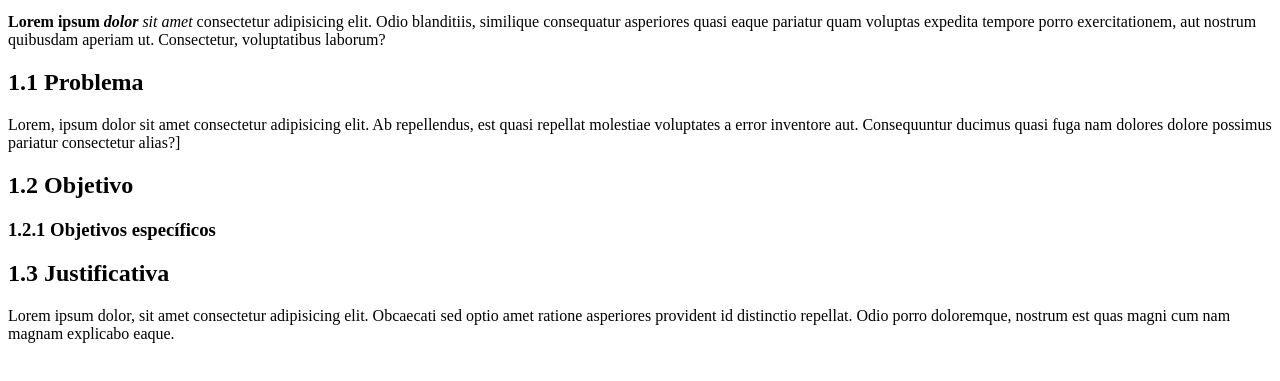
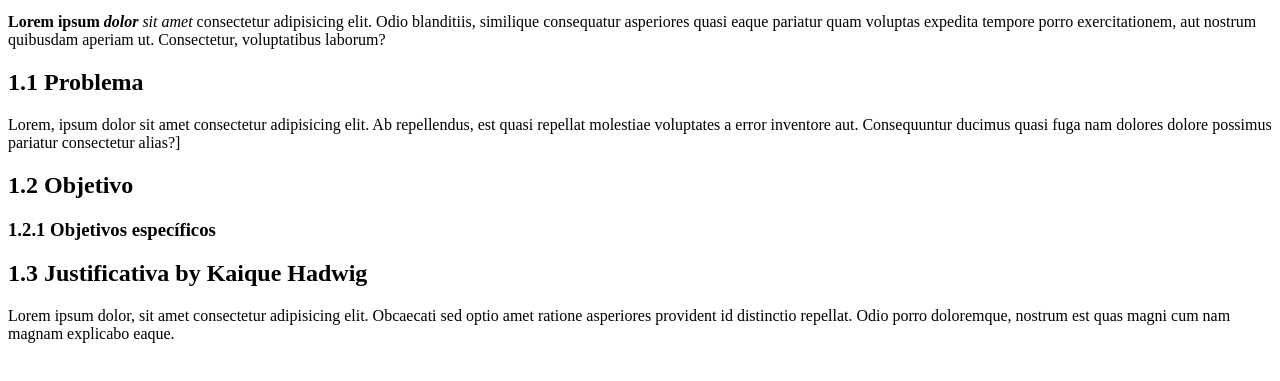
Before and after one commit to nevess10/SITEWEB, a plain HTML site: page index.html in a window 1280 px wide. Shown: the part 209-590 px from the top of the page. Drawn offline with Linux system fonts and the light colour scheme.

Commit message:
Update index.html

```diff
--- a/index.html
+++ b/index.html
@@ -33,7 +33,7 @@
                     <p>Lorem, ipsum dolor sit amet consectetur adipisicing elit. Ab repellendus, est quasi repellat molestiae voluptates a error inventore aut. Consequuntur ducimus quasi fuga nam dolores dolore possimus pariatur consectetur alias?]</p>
             <h2>1.2 Objetivo</h2>
             <h3>1.2.1 Objetivos específicos</h3>
-            <h2>1.3 Justificativa</h2>
+            <h2>1.3 Justificativa by Kaique Hadwig</h2>
                 <p>Lorem ipsum dolor, sit amet consectetur adipisicing elit. Obcaecati sed optio amet ratione asperiores provident id distinctio repellat. Odio porro doloremque, nostrum est quas magni cum nam magnam explicabo eaque.</p>
 
 <title>Hello World by Kaique hadwig</title>
```
